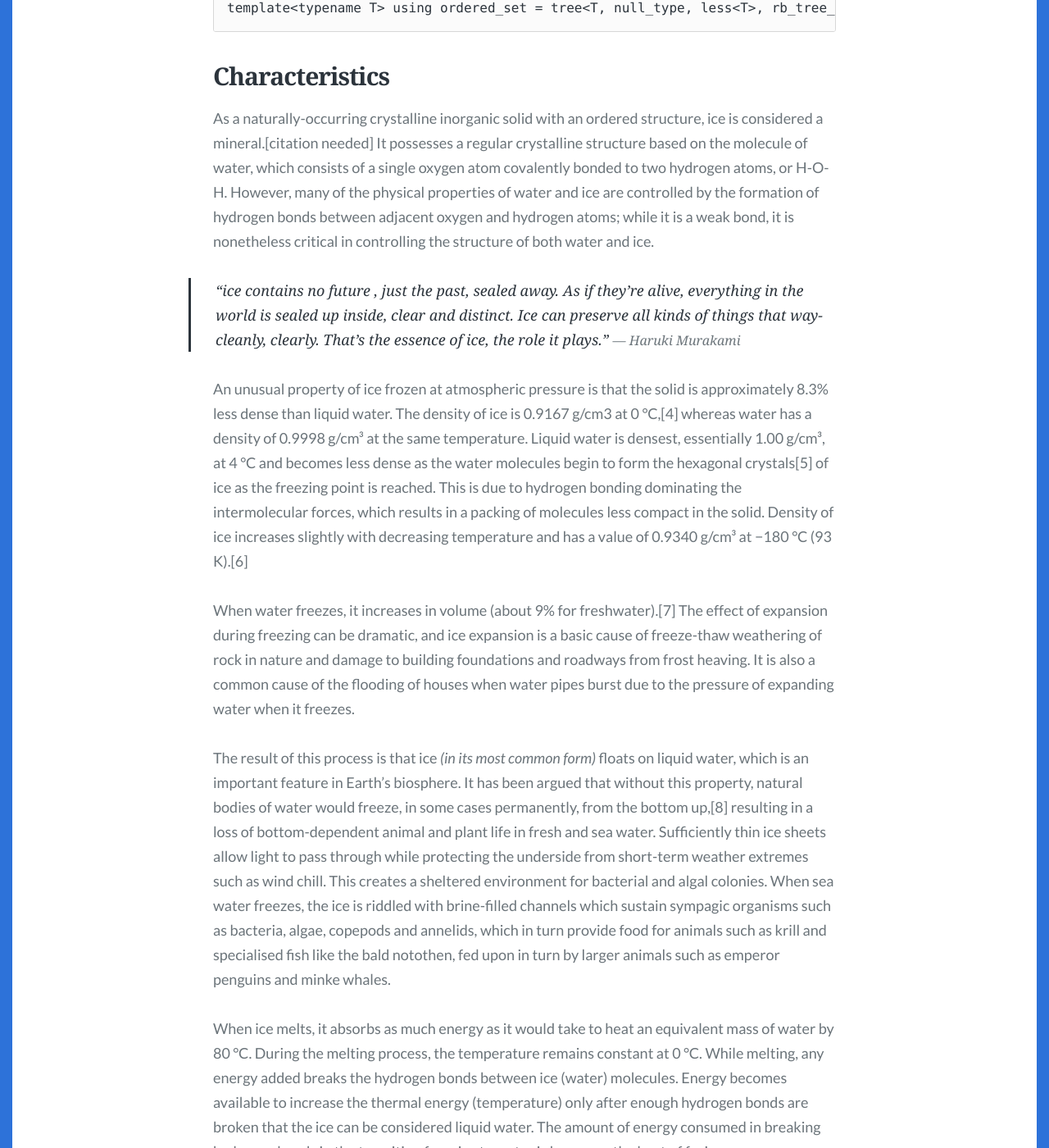
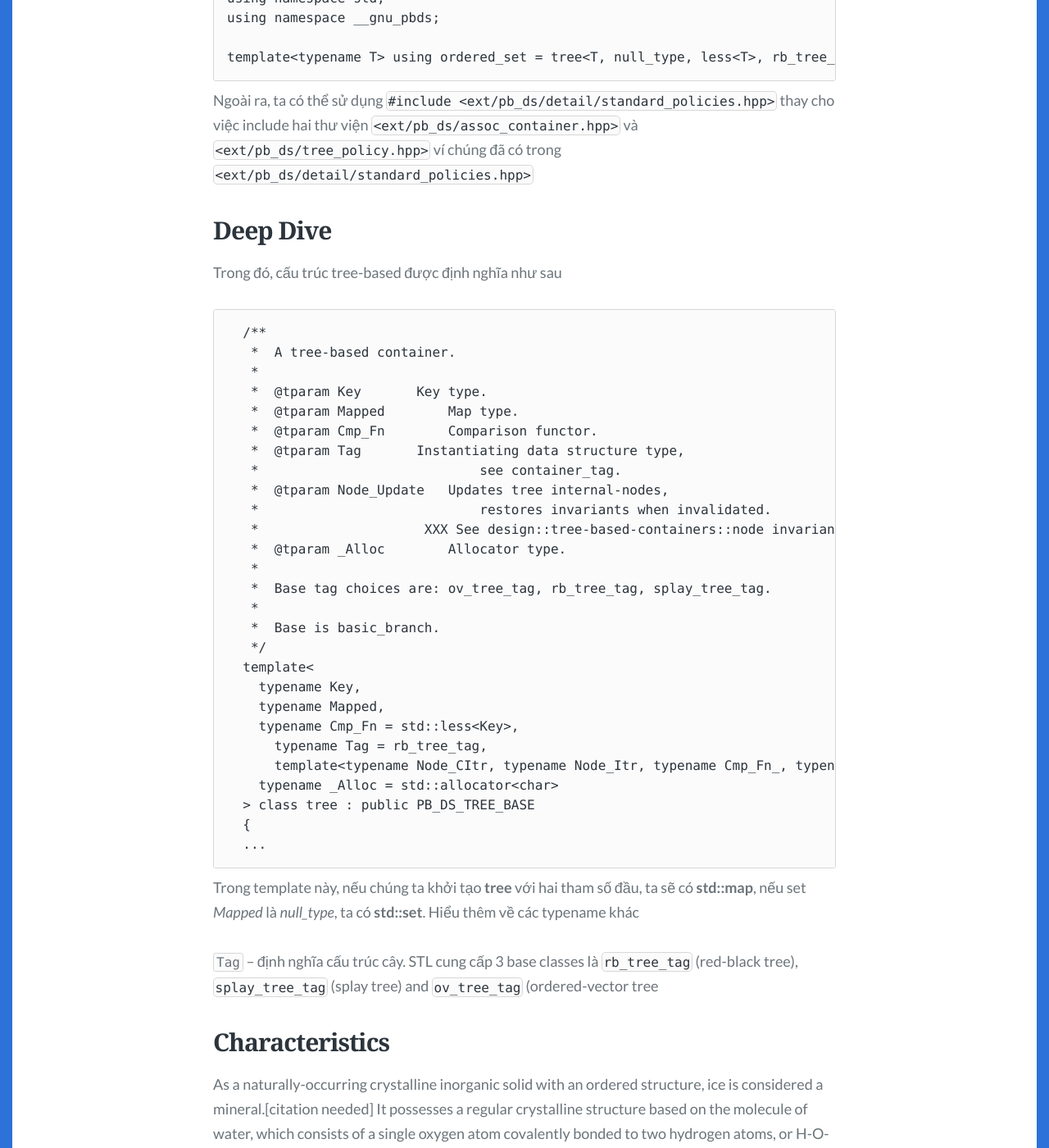
Before and after one commit to httin/httin.github.io, a Jekyll site: the page built from _posts/2023-06-23-Ordered-Set-data-structure-in-C++.md, in a window 1280 px wide and 1400 px high, scrolled down 1435 px. Shown: the whole window at 82% size. Built offline with Jekyll 4.4.1, drawn with Linux system fonts in a browser that asks for light colours; some web fonts are replaced; comment, search, counter and statistics services are not loaded; some of the changed text lies outside the part shown.

Commit message:
Update 2023-06-23-Ordered-Set-data-structure-in-C++.md

````diff
--- a/_posts/2023-06-23-Ordered-Set-data-structure-in-C++.md
+++ b/_posts/2023-06-23-Ordered-Set-data-structure-in-C++.md
@@ -7,9 +7,10 @@
 tags: [GNU, datastructures]
 ---
 
-Ordered Set là một cấu trúc dữ liệu policy-based của thư viện GNU C++. Giống như **std::set**, implementation của nó vẫn dựa trên Red Black Tree, mọi phần tử trong nó có tính thứ tự và nó cũng làm được tất cả những gì mà **std::set** làm được trong độ phức tạp thời gian *O(logN)*. Tuy nhiên, Orderer Set cung cấp thêm hai phương thức trong thời gian *O(logN)*
-- **order_of_key (k)**: tính số phần tử nhỏ hơn **k**.
-- **find_by_order(k)**: tìm phần tử thứ **k** trong tập hợp.
+Ordered Set là một cấu trúc dữ liệu policy-based của thư viện GNU C++. Giống như **std::set**, implementation của nó vẫn dựa trên Red Black Tree, mọi phần tử trong nó có tính thứ tự và nó cũng làm được tất cả những gì mà **std::set** làm được trong độ phức tạp thời gian *O(logN)*. Tuy nhiên, trong một số trường hợp chúng ta muốn biết thứ tự của một phần tử hoặc là tìm phần tử khi biết trước thứ tự của nó trong tập hợp, Ordered Set cung cấp thêm hai phương thức trong thời gian *O(logN)*
+- **find_by_order(k)**: tìm phần tử có thứ tự là **k** trong tập hợp.
+- **order_of_key(k)**: số phần tử nhỏ hơn **k**, hoặc thứ tự của **k**.
+
 
 <!--more-->
 
@@ -26,6 +27,44 @@
 template<typename T> using ordered_set = tree<T, null_type, less<T>, rb_tree_tag, tree_order_statistics_node_update>;
 ```
 
+Ngoài ra, ta có thể sử dụng `#include <ext/pb_ds/detail/standard_policies.hpp>`{:.cpp} thay cho việc include hai thư viện `<ext/pb_ds/assoc_container.hpp>` và `<ext/pb_ds/tree_policy.hpp>` ví chúng đã có trong `<ext/pb_ds/detail/standard_policies.hpp>`
+
+## Deep Dive
+Trong đó, cấu trúc tree-based được định nghĩa như sau
+```cpp
+  /**
+   *  A tree-based container.
+   *
+   *  @tparam Key 	 	Key type.
+   *  @tparam Mapped 	 	Map type.
+   *  @tparam Cmp_Fn	 	Comparison functor.
+   *  @tparam Tag 	 	Instantiating data structure type,
+   *                            see container_tag.
+   *  @tparam Node_Update 	Updates tree internal-nodes,
+   *                            restores invariants when invalidated.
+   *                     XXX See design::tree-based-containers::node invariants.
+   *  @tparam _Alloc 	 	Allocator type.
+   *
+   *  Base tag choices are: ov_tree_tag, rb_tree_tag, splay_tree_tag.
+   *
+   *  Base is basic_branch.
+   */
+  template<
+    typename Key,
+    typename Mapped,
+    typename Cmp_Fn = std::less<Key>,
+	  typename Tag = rb_tree_tag,
+	  template<typename Node_CItr, typename Node_Itr, typename Cmp_Fn_, typename _Alloc_> class Node_Update = null_node_update,
+  	typename _Alloc = std::allocator<char>
+  > class tree : public PB_DS_TREE_BASE
+  {
+  ...
+```
+
+Trong template này, nếu chúng ta khởi tạo **tree** với hai tham số đầu, ta sẽ có **std::map**, nếu set *Mapped* là *null_type*, ta có **std::set**. Hiểu thêm về các typename khác
+
+<code class="code">Tag</code> -- định nghĩa cấu trúc cây. STL cung cấp 3 base classes là `rb_tree_tag` (red-black tree), `splay_tree_tag` (splay tree) and `ov_tree_tag` (ordered-vector tree
+
 ## Characteristics
 
 As a naturally-occurring crystalline inorganic solid with an ordered structure, ice is considered a mineral.[citation needed] It possesses a regular crystalline structure based on the molecule of water, which consists of a single oxygen atom covalently bonded to two hydrogen atoms, or H-O-H. However, many of the physical properties of water and ice are controlled by the formation of hydrogen bonds between adjacent oxygen and hydrogen atoms; while it is a weak bond, it is nonetheless critical in controlling the structure of both water and ice.
@@ -36,9 +75,3 @@
 An unusual property of ice frozen at atmospheric pressure is that the solid is approximately 8.3% less dense than liquid water. The density of ice is 0.9167 g/cm3 at 0 °C,[4] whereas water has a density of 0.9998 g/cm³ at the same temperature. Liquid water is densest, essentially 1.00 g/cm³, at 4 °C and becomes less dense as the water molecules begin to form the hexagonal crystals[5] of ice as the freezing point is reached. This is due to hydrogen bonding dominating the intermolecular forces, which results in a packing of molecules less compact in the solid. Density of ice increases slightly with decreasing temperature and has a value of 0.9340 g/cm³ at −180 °C (93 K).[6]
 
 When water freezes, it increases in volume (about 9% for freshwater).[7] The effect of expansion during freezing can be dramatic, and ice expansion is a basic cause of freeze-thaw weathering of rock in nature and damage to building foundations and roadways from frost heaving. It is also a common cause of the flooding of houses when water pipes burst due to the pressure of expanding water when it freezes.
-
-The result of this process is that ice _(in its most common form)_ floats on liquid water, which is an important feature in Earth's biosphere. It has been argued that without this property, natural bodies of water would freeze, in some cases permanently, from the bottom up,[8] resulting in a loss of bottom-dependent animal and plant life in fresh and sea water. Sufficiently thin ice sheets allow light to pass through while protecting the underside from short-term weather extremes such as wind chill. This creates a sheltered environment for bacterial and algal colonies. When sea water freezes, the ice is riddled with brine-filled channels which sustain sympagic organisms such as bacteria, algae, copepods and annelids, which in turn provide food for animals such as krill and specialised fish like the bald notothen, fed upon in turn by larger animals such as emperor penguins and minke whales.
-
-When ice melts, it absorbs as much energy as it would take to heat an equivalent mass of water by 80 °C. During the melting process, the temperature remains constant at 0 °C. While melting, any energy added breaks the hydrogen bonds between ice (water) molecules. Energy becomes available to increase the thermal energy (temperature) only after enough hydrogen bonds are broken that the ice can be considered liquid water. The amount of energy consumed in breaking hydrogen bonds in the transition from ice to water is known as the heat of fusion.
-
-As with water, ice absorbs light at the red end of the spectrum preferentially as the result of an overtone of an oxygen-hydrogen (O-H) bond stretch. Compared with water, this absorption is shifted toward slightly lower energies. Thus, ice appears blue, with a slightly greener tint than for liquid water. Since absorption is cumulative, the color effect intensifies with increasing thickness or if internal reflections cause the light to take a longer path through the ice.
````
